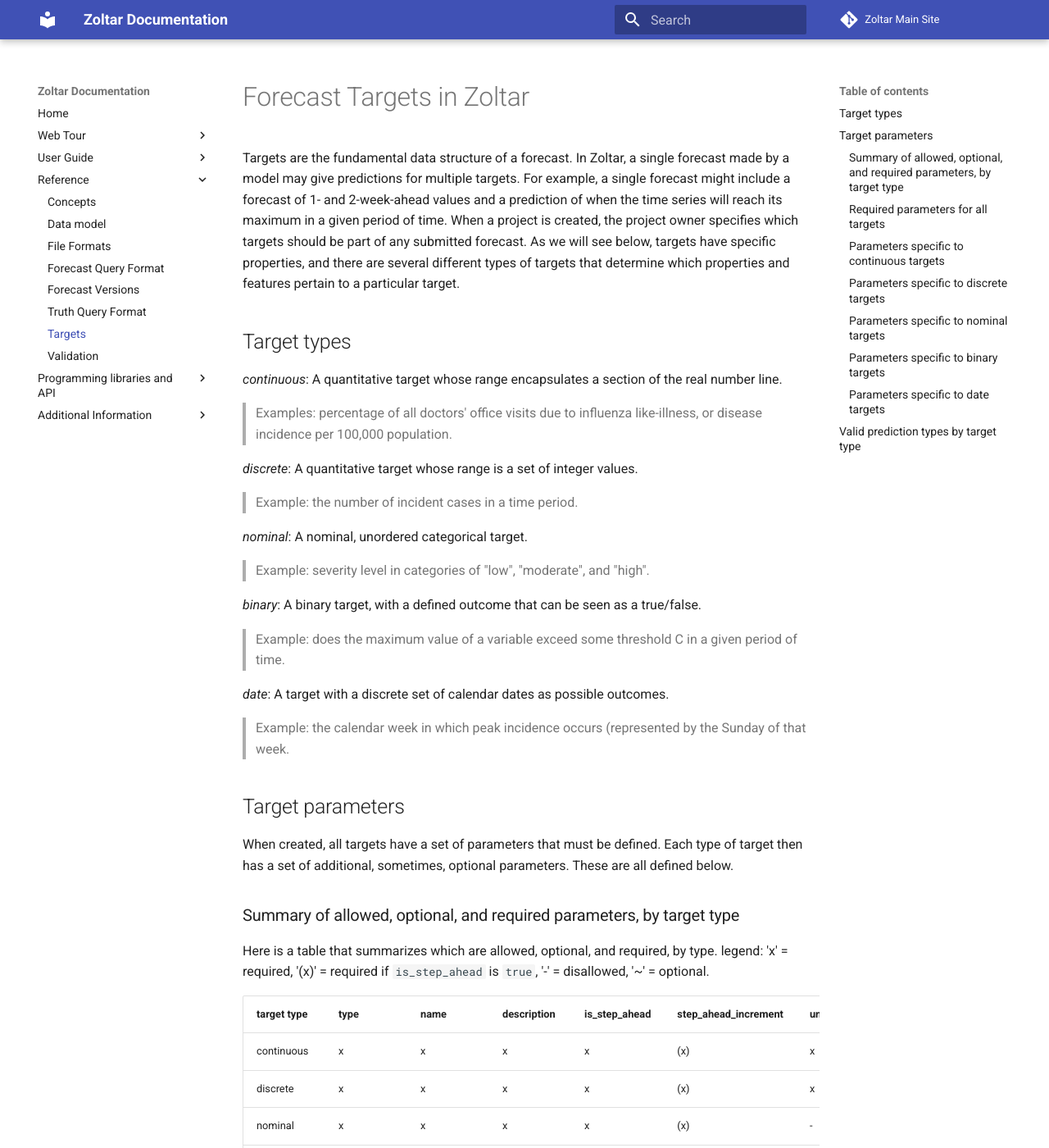
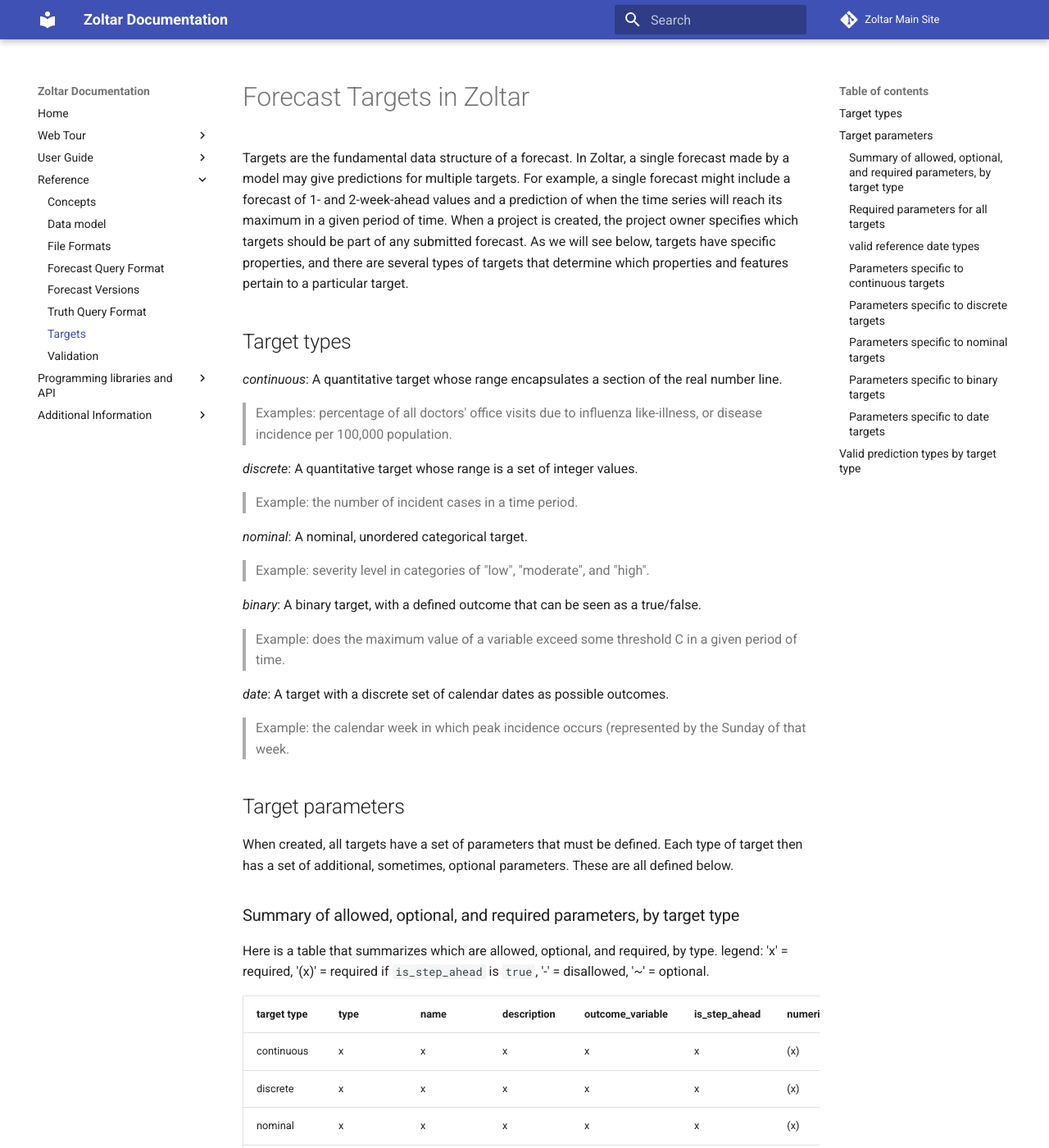
Before and after one commit to reichlab/docs.zoltardata, an MkDocs documentation site: the page built from docs/Targets.md, in a window 1280 px wide and 1400 px high. Shown: the whole window at 82% size. Built offline with MkDocs 1.6.1 and Material for MkDocs 9.7.7, drawn with Linux system fonts in a browser that asks for light colours; some of the changed text lies outside the part shown.

Commit message:
WIP [change Target fields to support visualization #328]

```diff
--- a/docs/Targets.md
+++ b/docs/Targets.md
@@ -1,6 +1,6 @@
 # Forecast Targets in Zoltar
 
-Targets are the fundamental data structure of a forecast. In Zoltar, a single forecast made by a model may give predictions for multiple targets. For example, a single forecast might include a forecast of 1- and 2-week-ahead values and a prediction of when the time series will reach its maximum in a given period of time. When a project is created, the project owner specifies which targets should be part of any submitted forecast. As we will see below, targets have specific properties, and there are several different types of targets that determine which properties and features pertain to a particular target.
+Targets are the fundamental data structure of a forecast. In Zoltar, a single forecast made by a model may give predictions for multiple targets. For example, a single forecast might include a forecast of 1- and 2-week-ahead values and a prediction of when the time series will reach its maximum in a given period of time. When a project is created, the project owner specifies which targets should be part of any submitted forecast. As we will see below, targets have specific properties, and there are several types of targets that determine which properties and features pertain to a particular target.
 
 
 ## Target types
@@ -29,13 +29,13 @@ When created, all targets have a set of parameters that must be defined. Each ty
 
 Here is a table that summarizes which are allowed, optional, and required, by type. legend: 'x' = required, '(x)' = required if `is_step_ahead` is `true`, '-' = disallowed, '~' = optional.
 
-target type   | type | name | description | is_step_ahead |  step_ahead_increment | unit | range | cats
-------------- | ---- | ---- | ----------- | ------------- | ----------------------| ---- | ----- | ----
-continuous    |  x   |  x   |     x       |      x        |          (x)          |  x   |   ~   |  ~
-discrete      |  x   |  x   |     x       |      x        |          (x)          |  x   |   ~   |  ~
-nominal       |  x   |  x   |     x       |      x        |          (x)          |  -   |   -   |  x
-binary        |  x   |  x   |     x       |      x        |          (x)          |  -   |   -   |  -
-date          |  x   |  x   |     x       |      x        |          (x)          |  x   |   -   |  x
+target type | type | name | description | outcome_variable | is_step_ahead |  numeric_horizon  |  RDT  | range | cats
+----------- | ---- | ---- | ----------- | ---------------- | ------------- | ----------------- |  ---- | ----- | ----
+continuous  |  x   |  x   |     x       |        x         |      x        |         (x)       |  (x)  |   ~   |  ~
+discrete    |  x   |  x   |     x       |        x         |      x        |         (x)       |  (x)  |   ~   |  ~
+nominal     |  x   |  x   |     x       |        x         |      x        |         (x)       |  (x)  |   -   |  x
+binary      |  x   |  x   |     x       |        x         |      x        |         (x)       |  (x)  |   -   |  -
+date        |  x   |  x   |     x       |        x         |      x        |         (x)       |  (x)  |   -   |  x
 
 ### Required parameters for all targets
 
@@ -43,11 +43,23 @@ date          |  x   |  x   |     x       |      x        |          (x)
 - *description*: A verbose description of what the target is. (The number of characters is not limited.)
 - *type*: One of the five target types named above, e.g., `continuous`.
 - *is_step_ahead*: `true` if the target is one of a sequence of targets that predict values at different points in the future.
-- *step_ahead_increment*: An integer, indicating the forecast horizon represented by this target. It is required if `is_step_ahead` is `true`.
+- *numeric_horizon*: An integer indicating the forecast horizon represented by this target. It is required if `is_step_ahead` is `true`.
+- *reference date type* (RDT): An integer that indicates how this target calculates `reference_date` and `target_end_date` from a timezero. It is required if `is_step_ahead` is `true`. The allowed values are hard-coded (see the [valid reference date types](Targets.md#valid-reference-date-types) table below) and will be used for an upcoming visualization feature (more documentation to come then).
+
+### valid reference date types
+
+Following are the allowed reference date types. `id` is the integer value that's actually stored in the database, `name` is the "official" unique name used by [project configuration files](FileFormats.md#project-creation-configuration-json), and `abbreviation` is used to calculate target group names.
+
+id  | name                            | abbreviation
+--- | ------------------------------- | ------------
+0   | DAY                             | day
+1   | MMWR_WEEK_LAST_TIMEZERO_MONDAY  | week
+2   | MMWR_WEEK_LAST_TIMEZERO_TUESDAY | week
+3   | BIWEEK                          | biweek
+
 
 ### Parameters specific to continuous targets
 
-- *unit*: (Required) E.g., "percent" or "week".
 - *range*: (Optional) a numeric vector of length 2 specifying a lower and upper bound of a range for the continuous target. The range is assumed to be inclusive on the lower bound and open on the upper bound, e.g. [a, b). If range is not specified than range is assumed to be (-infty, infty).
 - *cats*: (Optional, but uploaded `Bin` prediction types will be rejected unless these are specified) an ordered set of numeric values indicating the inclusive lower-bounds for the bins of binned distributions. E.g. if `cats` is specified as [0, 1.1, 2.2] then the implied set of valid intervals would be [0,1.1), [1.1,2.2) and [2.2, \infty). Additionally, if `range` had been specified as [0, 100] in addition to the above `cats`, then the final bin would be [2.2, 100].
   <!-- NGR: is upper bound always specified as infinity?-->
@@ -56,7 +68,6 @@ If both `range` and `cats` are specified, then min(`cats`) must equal the lower
 
 ### Parameters  specific to discrete targets
 
-- *unit*: (Required) E.g., "cases".
 - *range*: (Optional, but uploaded `Bin` prediction types will be rejected unless `range` is specified) an integer vector of length 2 specifying a lower and upper bound of a range for the continuous target. The range is assumed to be inclusive on both the lower and upper bounds, e.g. [a, b]. If range is not specified than range is assumed to be (-infty, infty).
 - *cats*: (Optional, and can only be specified if `range` is also specified) an ordered set of integer values indicating the inclusive lower-bounds for the bins of binned distributions. E.g. if `cats` is specified as [0, 10, 20, 30, 40, 50] and `range` is specified as [0, 100] then the implied set of valid categories would be [0,10), [10, 20), [20, 30), [30, 40), [40, 50) and [50, 100].
 
@@ -72,7 +83,6 @@ None.
 
 ### Parameters  specific to date targets
 
-- *unit*: (Required) The unit parameter from the set of parameters required for all targets has a special meaning and use for date targets. It is required to be one of "month", "week", "biweek", or "day". This parameter specifies the units of the date target and how certain calculations are performed for dates. All inputs for date targets are required to be in the standard ISO `YYYY-MM-DD` date format. Note: to map dates to biweeks, we use the definitions as presented in [Reich et al (2017)](https://doi.org/10.1371/journal.pntd.0004761.s001).
 - *cats*: (Required) a list of dates in `YYYY-MM-DD` format. These are the only dates that will be considered as valid input for the target. <!-- NGR: do we want to consider encoding the info about which dates are valid for particular ranges of timezeroes? I.e. embed the idea of "seasons" here? I say no, for starters?  -->
 
 <!--
@@ -82,8 +92,6 @@ Date targets are represented by the `dates` data type in the database. On the on
 All input data into date targets must be unambiguously readable in "YYYY-MM-DD" or "YYYYMMDD" format.
 
 Every date target must have a set of dates (also in YYYYMMDD format) that are valid. For example, a "peak week" target might designate only a set of Sundays as valid dates. This would in essence force the dates/values to be a set of pre-specified dates. In the target description the project owner could specify that, external to Zoltar, the given set of dates would be translated into and represented as, say, MMWR weeks using the `MMWRweek` R package, or week-in-year as in `format(date, "%W")` (i.e., using strptime formatting rules).
-
-Based off of the unit in the target definition, every date would use a fixed unit conversion for point forecast scoring. For example, if `unit=="week"` then point forecast scores would be represented by "week" units. So, the truth for a given timezero-datetarget might be truth="2019-12-15" and a point forecast might be pred="2020-01-05" (both values chosen deliberately to be Sundays). Then we could operate on these numbers as "weeks" and determine the best, standardized way to produce that the difference = truth - pred = 3.
  -->
 
 
```
Also changed, not shown: docs/FileFormats.md (+3 -2 lines), docs/ProjectDetailPage.md (+1 -1 lines), docs/Projects.md (+1 -1 lines), docs/ReleaseNotes4_3.md (added, +3 -0 lines), docs/img/forecast-detail-page-query.png, docs/img/forecast-detail-page.png, docs/img/project-detail-page.png, docs/img/project-explorer-latest-targets.png.
